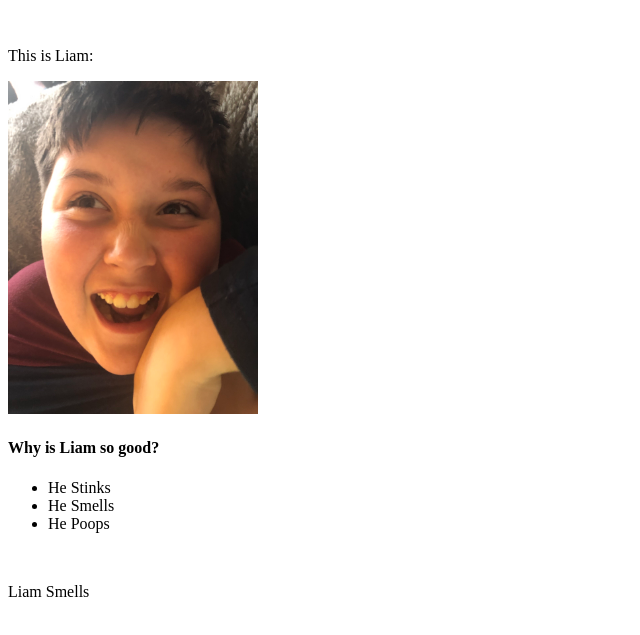
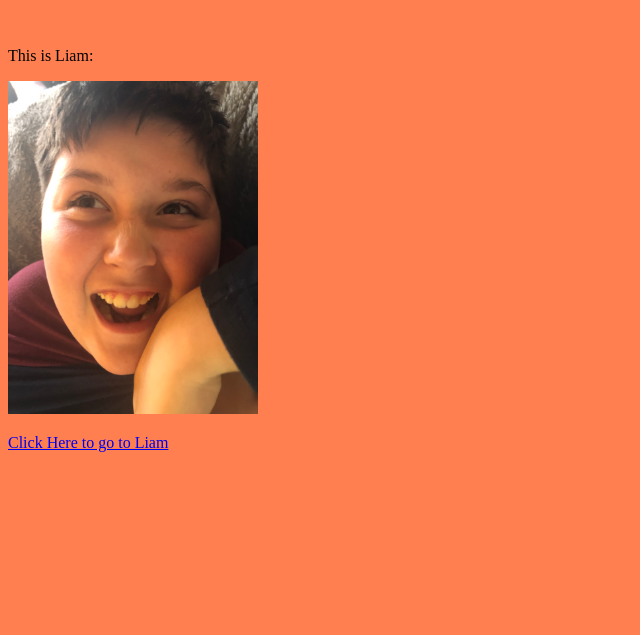
Before and after one commit to LiamWorship/LiamWorship.github.io, a plain HTML site: page index.html in a window 1280 px wide. Shown: the part 101-736 px from the top of the page, without its empty margins (0-640 px from the left). Drawn offline with Linux system fonts and the light colour scheme.

Commit message:
Add files via upload

```diff
--- a/index.html
+++ b/index.html
@@ -1,6 +1,8 @@
 <!DOCTYPE html>
 <html>
     <head>
+       <body style="background-color: coral;"></body>
+       <h1 style="text-align: center;"></h1>
         <title>All Hail Liam</title>
     </head>
     <body>
@@ -15,14 +17,8 @@
             This is Liam:
         </p>
             <img src="liam.jpg" width="250">
-        <br>
-        <h4>Why is Liam so good?</h4>
-        <ul>
-            <li>He Stinks</li>
-            <li>He Smells</li>
-            <li>He Poops</li>
-        </ul>
-        <br>
-        <p>Liam Smells</p>
+            <p>
+                <a href="file:///C:/Users/cjcra/OneDrive/Desktop/Liam Site/liam.html">Click Here to go to Liam</a>
+            </p>
     </body>
 </html>
```
Also changed, not shown: liam.html (+4 -0 lines).
